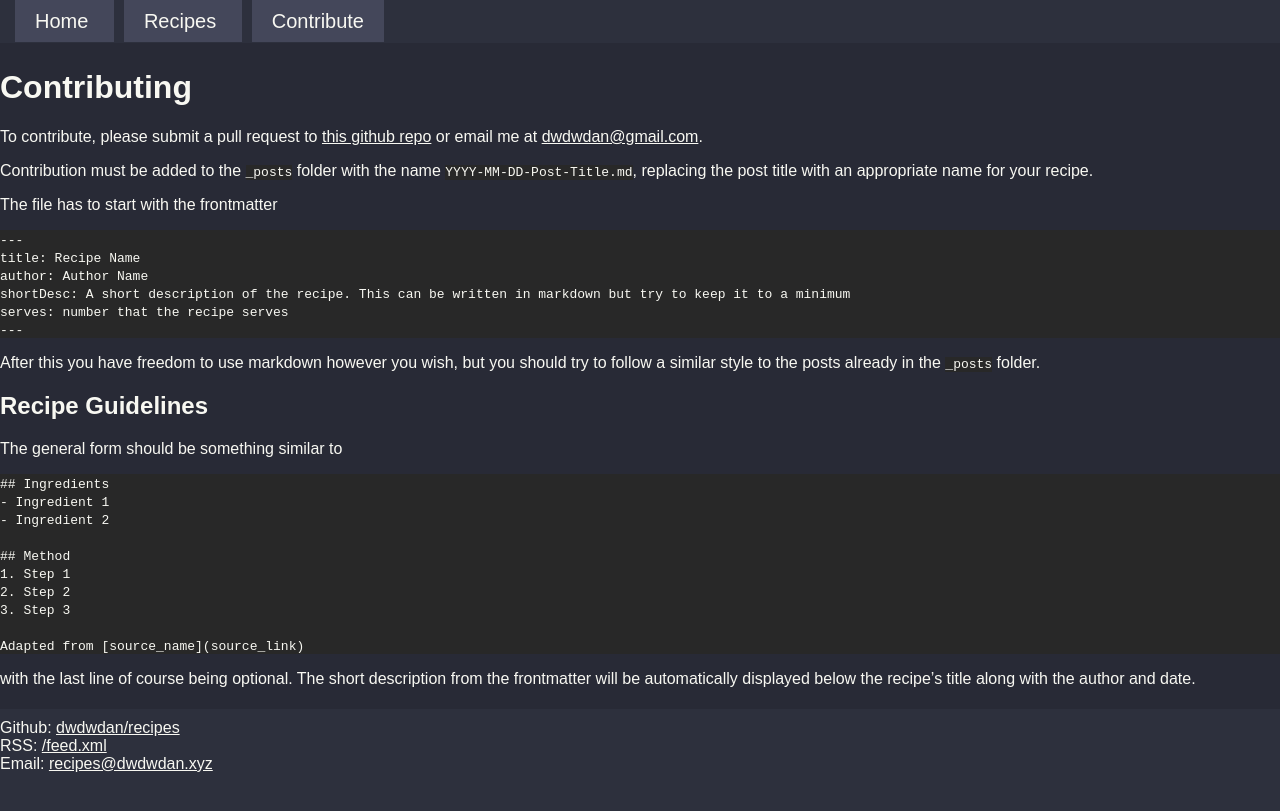
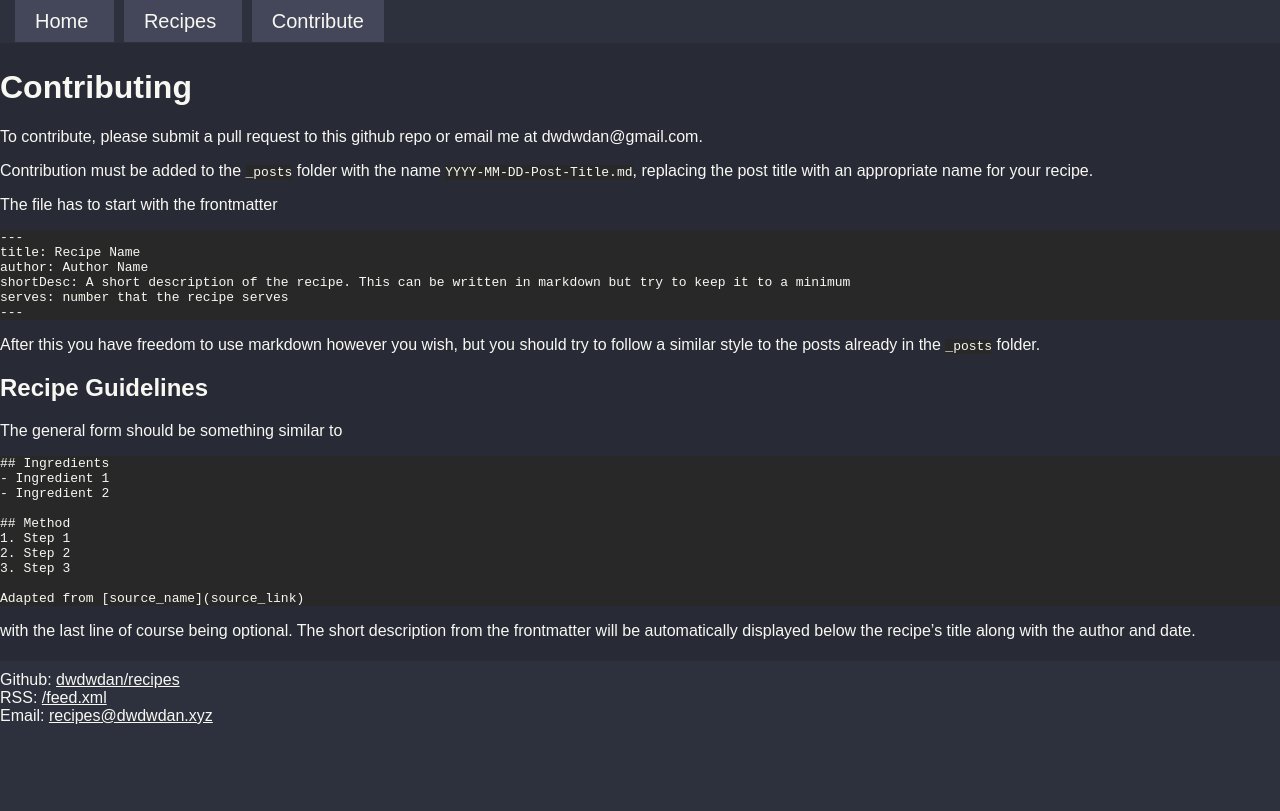
Before and after one commit to dwdwdan/recipes, a Jekyll site: the page built from contributing.md, in a window 1280 px wide. Shown: the top 811 px of the page. Built offline with Jekyll 4.4.1, drawn with Linux system fonts in a browser that asks for light colours.

Commit message:
Use better practices
Don't use *, and format the code nicer

```diff
--- a/_sass/main.scss
+++ b/_sass/main.scss
@@ -6,13 +6,15 @@
 	--primary-fg-color: #f8f8f2;
 }
 
-* {
-	font-family:sans-serif;
-}
 body {
 	background-color: var(--secondary-bg-color);
 	color: var(--tertiary-fg-color);
 	margin: 0px;
+	font-family:sans-serif;
+}
+
+a {
+	text-decoration: none;
 }
 
 .siteBody {
@@ -32,35 +34,34 @@
 }
 #navmenu li{
 	display: inline;
-	background-color: transparent;
 }
+
 #navmenu a{
 	padding: 10px 20px;
 	margin: 0px 5px;
 	background-color: var(--tertiary-bg-color);
-	color: var(--primary-fg-color);
-	text-decoration: none;
 	font-size: 20px;
 }
+
 #navmenu a:hover{
 	background-color: var(--hover-bg-color);
 }
 
-.recipeLink a{
-	text-decoration: none;
-}
 .recipeDetails{
 	margin: 0px 10px;
 }
+
 p.byline{
 	font-style: italic;
 }
+
 p.serves{
 	font-style: italic;
 }
 
 #footer a{
 	color: var(--primary-fg-color);
+	text-decoration: underline;
 }
 
 #footer hr{
```
